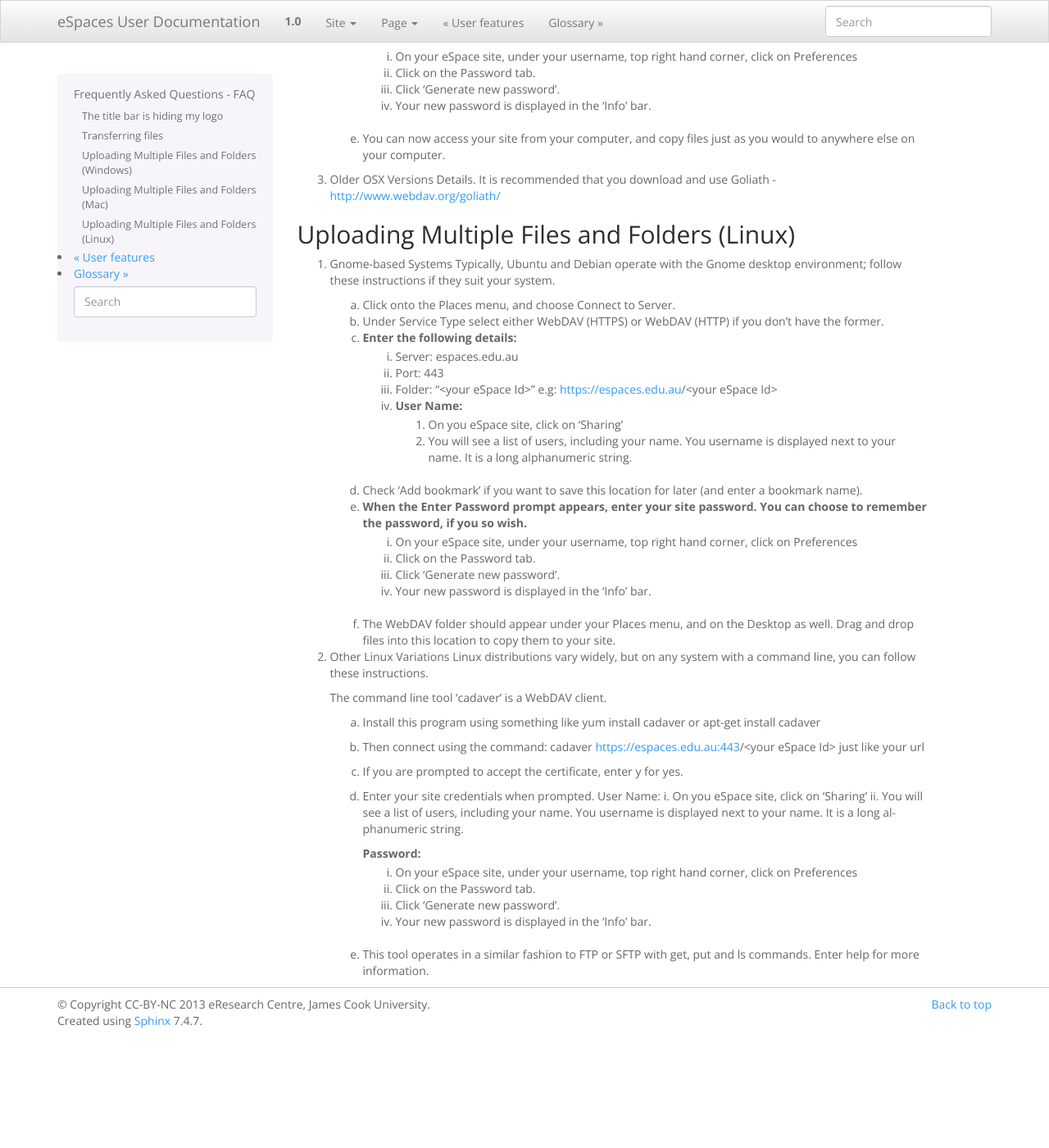
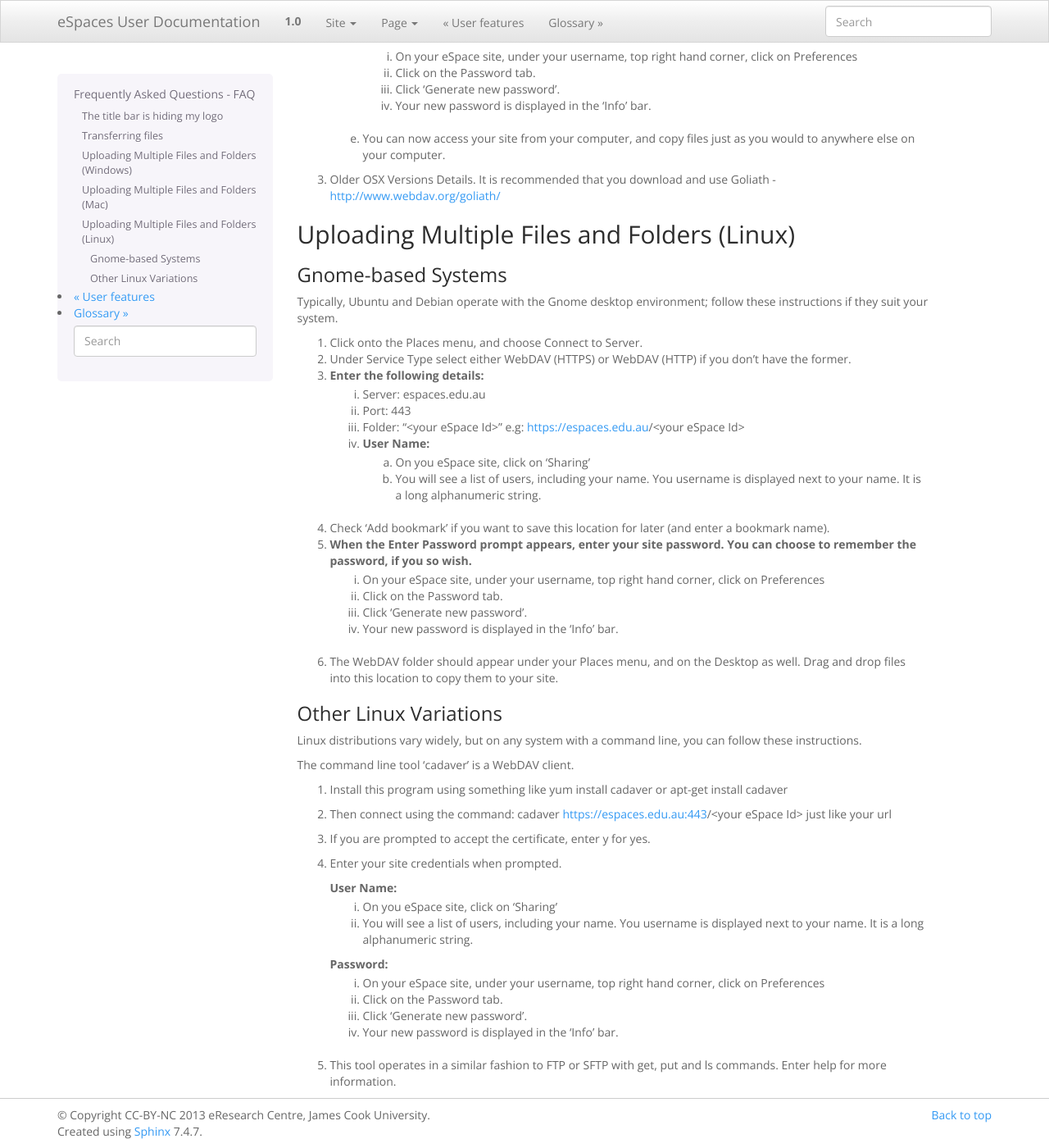
Before and after one commit to jcu-eresearch/plone-user-doc, a Sphinx documentation site: the page built from source/faq.rst, in a window 1280 px wide and 1400 px high, scrolled down 1659 px. Shown: the whole window at 82% size. Built offline with Sphinx 7.4.7, drawn with Linux system fonts in a browser that asks for light colours; before the commit the page ends 2924 px from its top, so only the background shows below that; some of the changed lines change nothing that is shown.

Commit message:
FAQ WebDAV - some reformatting

```diff
--- a/source/faq.rst
+++ b/source/faq.rst
@@ -91,43 +91,50 @@ Uploading Multiple Files and Folders (Mac)
 Uploading Multiple Files and Folders (Linux)
 --------------------------------------------
 
-1. Gnome-based Systems Typically, Ubuntu and Debian operate with the Gnome desktop environment; follow these instructions if they suit your system.
+Gnome-based Systems
+^^^^^^^^^^^^^^^^^^^
 
-   a. Click onto the Places menu, and choose Connect to Server.
-   b. Under Service Type select either WebDAV (HTTPS) or WebDAV (HTTP) if you don't have the former.
-   c. Enter the following details:
-       i.  Server: espaces.edu.au
-       ii. Port: 443
-       iii. Folder: "<your eSpace Id>" e.g: https://espaces.edu.au/<your eSpace Id>
-       iv. User Name:
-            1. On you eSpace site, click on 'Sharing'
-            2. You will see a list of users, including your name. You username is displayed next to your name. It is a long alphanumeric string.
+Typically, Ubuntu and Debian operate with the Gnome desktop environment; follow these instructions if they suit your system.
 
-   d. Check 'Add bookmark' if you want to save this location for later (and enter a bookmark name).
-   e. When the Enter Password prompt appears, enter your site password.  You can choose to remember the password, if you so wish.
-       i.   On your eSpace site, under your username, top right hand corner, click on Preferences
-       ii.  Click on the Password tab.
-       iii. Click 'Generate new password'.
-       iv.  Your new password is displayed in the 'Info' bar.
+1. Click onto the Places menu, and choose Connect to Server.
+2. Under Service Type select either WebDAV (HTTPS) or WebDAV (HTTP) if you don't have the former.
+3. Enter the following details:
+    i.  Server: espaces.edu.au
+    ii. Port: 443
+    iii. Folder: "<your eSpace Id>" e.g: https://espaces.edu.au/<your eSpace Id>
+    iv. User Name:
+         a. On you eSpace site, click on 'Sharing'
+         b. You will see a list of users, including your name. You username is displayed next to your name. It is a long alphanumeric string.
 
-   f. The WebDAV folder should appear under your Places menu, and on the Desktop as well.  Drag and drop files into this location to copy them to your site.
+4. Check 'Add bookmark' if you want to save this location for later (and enter a bookmark name).
+5. When the Enter Password prompt appears, enter your site password.  You can choose to remember the password, if you so wish.
+    i.   On your eSpace site, under your username, top right hand corner, click on Preferences
+    ii.  Click on the Password tab.
+    iii. Click 'Generate new password'.
+    iv.  Your new password is displayed in the 'Info' bar.
 
-2. Other Linux Variations Linux distributions vary widely, but on any system with a command line, you can follow these instructions.
+6. The WebDAV folder should appear under your Places menu, and on the Desktop as well.  Drag and drop files into this location to copy them to your site.
 
-   The command line tool 'cadaver' is a WebDAV client.
+Other Linux Variations
+^^^^^^^^^^^^^^^^^^^^^^
 
-   a. Install this program using something like yum install cadaver or apt-get install cadaver
-   b. Then connect using the command: cadaver https://espaces.edu.au:443/<your eSpace Id> just like your url
-   c. If you are prompted to accept the certificate, enter y for yes.
-   d. Enter your site credentials when prompted.
-      User Name:
-      i.  On you eSpace site, click on 'Sharing'
-      ii. You will see a list of users, including your name. You username is displayed next to your name. It is a long alphanumeric string.
+Linux distributions vary widely, but on any system with a command line, you can follow these instructions.
 
-      Password:
-       i.   On your eSpace site, under your username, top right hand corner, click on Preferences
-       ii.  Click on the Password tab.
-       iii. Click 'Generate new password'.
-       iv.  Your new password is displayed in the 'Info' bar.
+The command line tool 'cadaver' is a WebDAV client.
 
-   e. This tool operates in a similar fashion to FTP or SFTP with get, put and ls commands.  Enter help for more information.
+1. Install this program using something like yum install cadaver or apt-get install cadaver
+2. Then connect using the command: cadaver https://espaces.edu.au:443/<your eSpace Id> just like your url
+3. If you are prompted to accept the certificate, enter y for yes.
+4. Enter your site credentials when prompted.
+
+   User Name:
+    i.  On you eSpace site, click on 'Sharing'
+    ii. You will see a list of users, including your name. You username is displayed next to your name. It is a long alphanumeric string.
+
+   Password:
+    i.   On your eSpace site, under your username, top right hand corner, click on Preferences
+    ii.  Click on the Password tab.
+    iii. Click 'Generate new password'.
+    iv.  Your new password is displayed in the 'Info' bar.
+
+5. This tool operates in a similar fashion to FTP or SFTP with get, put and ls commands.  Enter help for more information.
```
